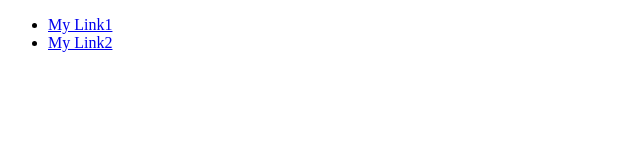
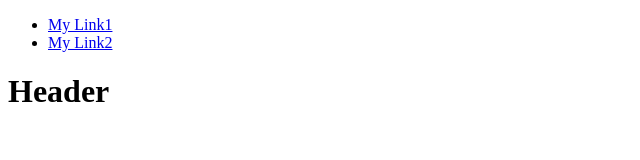
Before and after one commit to aida-abdyraimova/my-test-site, a plain HTML site: page index.html in a window 1280 px wide. Shown: the whole page, without its empty margins (0-640 px from the left). Drawn offline with Linux system fonts and the light colour scheme.

Commit message:
add main

```diff
--- a/index.html
+++ b/index.html
@@ -19,6 +19,8 @@
             </ul>
         </nav>
     </header>
-
+    <main>
+        <h1>Header</h1>
+    </main>
 </body>
 </html>
```
